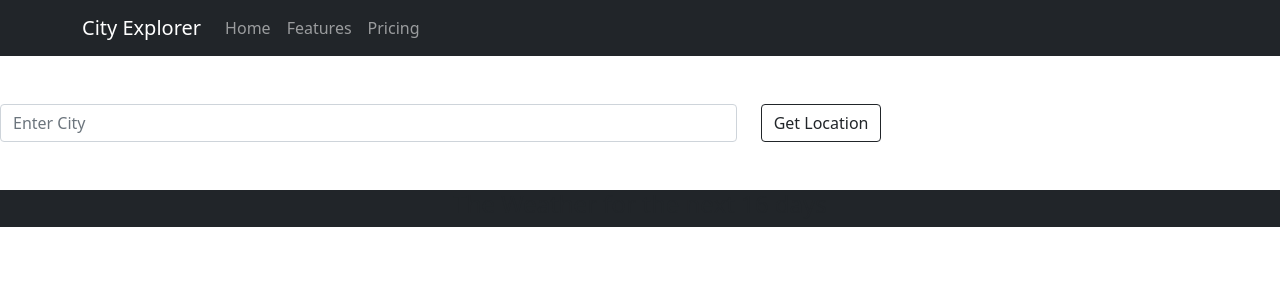
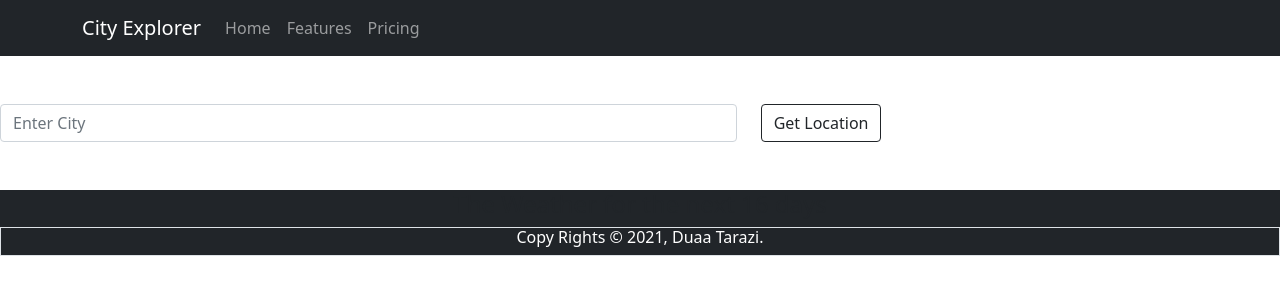
Before and after one commit to Duaa-tarazi/city-explorer, a React (Create React App) app: page / in a window 1280 px wide. Shown: the top 300 px of the page. Built offline with nearby package versions, Linux system fonts and the light colour scheme.

Commit message:
finish the lab

```diff
--- a/src/App.js
+++ b/src/App.js
@@ -105,17 +105,11 @@ import 'bootstrap/dist/css/bootstrap.min.css';
 import Map from './components/Map';
 import Weather from './components/Weather';
 // import Movies from './components/Movies';
-import Navbar from 'react-bootstrap/Navbar';
-import Container from 'react-bootstrap/Container';
-import Nav from 'react-bootstrap/Nav';
 import Row from 'react-bootstrap/Row';
 import Col from 'react-bootstrap/Col';
 import Button from 'react-bootstrap/Button';
-
-
-
-
-
+import Footer from './components/Footer';
+import Header from './components/Header';
 
 class App extends React.Component {
   constructor(props) {
@@ -186,20 +180,11 @@ class App extends React.Component {
     return (
       <>
 
-        <Navbar bg="dark" variant="dark">
-          <Container>
-            <Navbar.Brand href="#home">City Explorer</Navbar.Brand>
-            <Nav className="me-auto">
-              <Nav.Link href="#home">Home</Nav.Link>
-              <Nav.Link href="#features">Features</Nav.Link>
-              <Nav.Link href="#pricing">Pricing</Nav.Link>
-            </Nav>
-          </Container>
-        </Navbar>
+        <Header/>
         <br></br>
         <br></br>
         <section className="backgroundColor">
-          {/* <Header/> */}
+
 
 
           <Form onSubmit={this.getLocationData}>
@@ -230,6 +215,7 @@ class App extends React.Component {
           {/* <Movies showCard={this.state.showCard} movies={this.state.movies} ></Movies> */}
 
         </section>
+        <Footer/>
       </>
     )
   }
--- /dev/null
+++ b/src/components/Footer.js
@@ -0,0 +1,14 @@
+
+import React from "react";
+
+class Footer extends React.Component{
+    render(){
+        return(
+            <section className="text-center border bg-dark text-white" >
+                <h6>Copy Rights &copy; 2021, Duaa Tarazi.</h6>
+            </section>
+        );
+    }
+}
+
+export default Footer;
--- /dev/null
+++ b/src/components/Header.js
@@ -0,0 +1,28 @@
+import { Component } from "react";
+import 'bootstrap/dist/css/bootstrap.min.css';
+import Navbar from 'react-bootstrap/Navbar';
+import Container from 'react-bootstrap/Container';
+import Nav from 'react-bootstrap/Nav';
+
+class Header extends Component {
+    render(){
+        return (
+            <>
+
+<Navbar bg="dark" variant="dark">
+          <Container>
+            <Navbar.Brand href="#home">City Explorer</Navbar.Brand>
+            <Nav className="me-auto">
+              <Nav.Link href="#home">Home</Nav.Link>
+              <Nav.Link href="#features">Features</Nav.Link>
+              <Nav.Link href="#pricing">Pricing</Nav.Link>
+            </Nav>
+          </Container>
+        </Navbar>
+
+        </>
+        );
+    }
+}
+
+export default Header;
```
